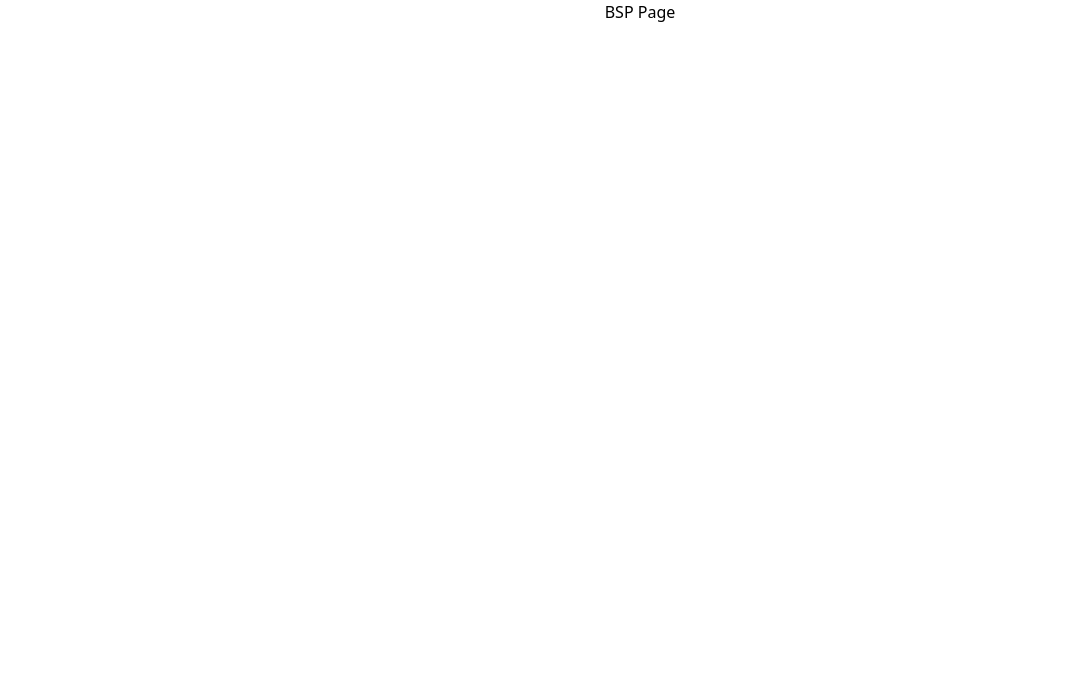
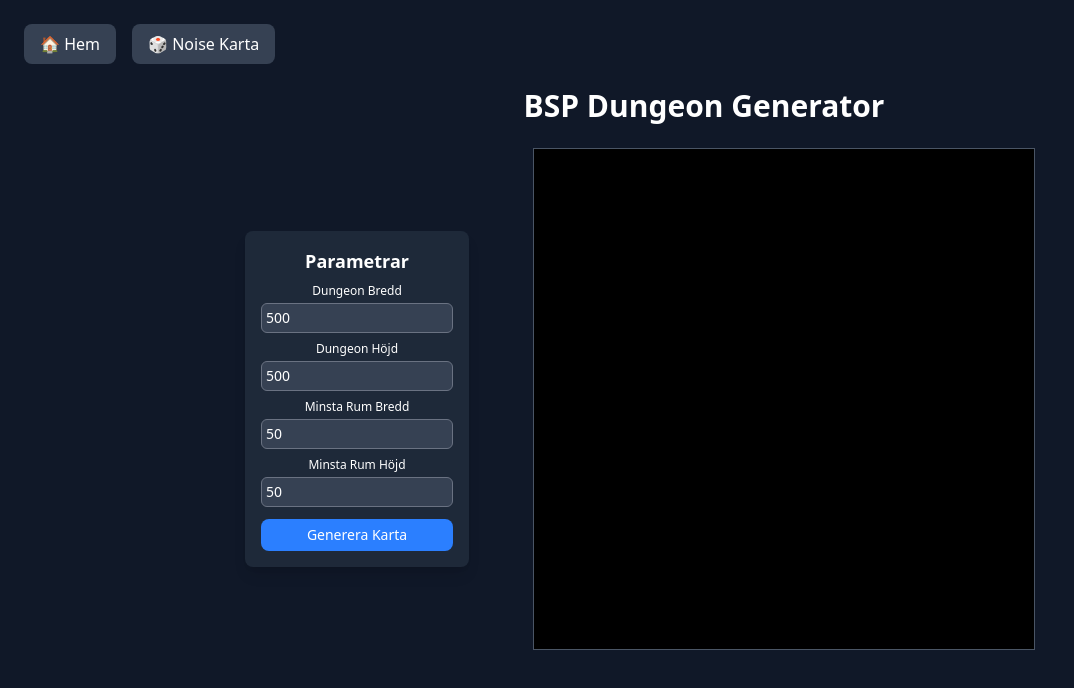
Before and after one commit to urie8/ttrpg-map-maker, a React (Vite) app: page /bsp in a window 1280 px wide. Shown: the top 688 px of the page, without its empty margins (0-1074 px from the left). Built offline with nearby package versions, Linux system fonts and the light colour scheme.

Commit message:
BSP page added

```diff
--- /dev/null
+++ b/src/Components/BSPRenderingCanvas.jsx
@@ -0,0 +1,63 @@
+import React, { useState, useRef } from "react";
+
+const apiurl = "https://localhost:7085/api/BSP/generateBSP";
+
+const BSPRenderingCanvas = ({ width, height, minRoomWidth, minRoomHeight }) => {
+  const [rum, setRum] = useState([]);
+  const [laddar, setLaddar] = useState(false);
+  const canvasRef = useRef(null);
+
+  const genereraBSP = async () => {
+    setLaddar(true);
+    const requestData = {
+      X: 0,
+      Y: 0,
+      Width: width,
+      Height: height,
+      MinRoomWidth: minRoomWidth,
+      MinRoomHeight: minRoomHeight,
+    };
+
+    try {
+      const response = await fetch(apiurl, {
+        method: "POST",
+        headers: { "Content-Type": "application/json" },
+        body: JSON.stringify(requestData),
+      });
+      const data = await response.json();
+      setRum(data);
+      ritaRum(data);
+    } catch (error) {
+      console.error("Fel vid generering av BSP:", error);
+    } finally {
+      setLaddar(false);
+    }
+  };
+
+  const ritaRum = (rum) => {
+    const canvas = canvasRef.current;
+    const ctx = canvas.getContext("2d");
+    ctx.clearRect(0, 0, canvas.width, canvas.height);
+
+    ctx.strokeStyle = "white"; // Kantfärg för rummen
+    ctx.lineWidth = 2;
+
+    rum.forEach((rum) => {
+      ctx.strokeRect(rum.X, rum.Y, rum.Width, rum.Height);
+    });
+  };
+
+  return (
+    <div className="flex flex-col items-center">
+      {laddar && <p className="text-gray-400">Genererar dungeon...</p>}
+      <canvas
+        ref={canvasRef}
+        width={500}
+        height={500}
+        className="border border-gray-600 bg-black"
+      />
+    </div>
+  );
+};
+
+export default BSPRenderingCanvas;
--- a/src/Pages/BSP.jsx
+++ b/src/Pages/BSP.jsx
@@ -1,9 +1,105 @@
-import React from "react";
+import React, { useState } from "react";
+import { Link } from "react-router-dom";
+import BSPRenderingCanvas from "../Components/BSPRenderingCanvas";
 
 const BSP = () => {
+  const [width, setWidth] = useState(500);
+  const [height, setHeight] = useState(500);
+  const [minRoomWidth, setMinRoomWidth] = useState(50);
+  const [minRoomHeight, setMinRoomHeight] = useState(50);
+  const [generateKey, setGenerateKey] = useState(0); // För att uppdatera komponenten vid knapptryck
+
   return (
-    <div>
-      <h1>BSP Page</h1>
+    <div className="flex flex-col h-screen bg-gray-900 text-white p-6">
+      {/* Navigeringsknappar */}
+      <div className="flex justify-start space-x-4 mb-6">
+        <Link
+          to="/"
+          className="px-4 py-2 bg-gray-700 text-white rounded-lg hover:bg-gray-600 transition"
+        >
+          🏠 Hem
+        </Link>
+        <Link
+          to="/simplex"
+          className="px-4 py-2 bg-gray-700 text-white rounded-lg hover:bg-gray-600 transition"
+        >
+          🎲 Noise Karta
+        </Link>
+      </div>
+
+      <h1 className="text-3xl font-bold text-center mb-6 ml-32">
+        BSP Dungeon Generator
+      </h1>
+
+      {/* Flex-row layout för input och canvas */}
+      <div className="flex flex-row items-center justify-center gap-16">
+        {/* Parameterruta */}
+        <div className="bg-gray-800 p-4 rounded-lg shadow-lg w-56">
+          <h2 className="text-lg font-semibold mb-2 text-center">Parametrar</h2>
+
+          <div className="grid grid-cols-1 gap-2 mb-3">
+            <div>
+              <label className="block text-xs mb-1">Dungeon Bredd</label>
+              <input
+                type="number"
+                value={width}
+                onChange={(e) => setWidth(parseInt(e.target.value) || 0)}
+                className="w-full p-1 bg-gray-700 text-white border border-gray-500 rounded-md text-sm"
+              />
+            </div>
+
+            <div>
+              <label className="block text-xs mb-1">Dungeon Höjd</label>
+              <input
+                type="number"
+                value={height}
+                onChange={(e) => setHeight(parseInt(e.target.value) || 0)}
+                className="w-full p-1 bg-gray-700 text-white border border-gray-500 rounded-md text-sm"
+              />
+            </div>
+
+            <div>
+              <label className="block text-xs mb-1">Minsta Rum Bredd</label>
+              <input
+                type="number"
+                value={minRoomWidth}
+                onChange={(e) => setMinRoomWidth(parseInt(e.target.value) || 0)}
+                className="w-full p-1 bg-gray-700 text-white border border-gray-500 rounded-md text-sm"
+              />
+            </div>
+
+            <div>
+              <label className="block text-xs mb-1">Minsta Rum Höjd</label>
+              <input
+                type="number"
+                value={minRoomHeight}
+                onChange={(e) =>
+                  setMinRoomHeight(parseInt(e.target.value) || 0)
+                }
+                className="w-full p-1 bg-gray-700 text-white border border-gray-500 rounded-md text-sm"
+              />
+            </div>
+          </div>
+
+          <button
+            onClick={() => setGenerateKey((prevKey) => prevKey + 1)}
+            className="w-full px-4 py-1.5 bg-blue-500 rounded-lg hover:bg-blue-600 transition text-sm"
+          >
+            Generera Karta
+          </button>
+        </div>
+
+        {/* BSP Rendering Canvas */}
+        <div className="flex flex-col items-center">
+          <BSPRenderingCanvas
+            key={generateKey} // Forcerar komponenten att uppdateras vid nytt knapptryck
+            width={width}
+            height={height}
+            minRoomWidth={minRoomWidth}
+            minRoomHeight={minRoomHeight}
+          />
+        </div>
+      </div>
     </div>
   );
 };
```
